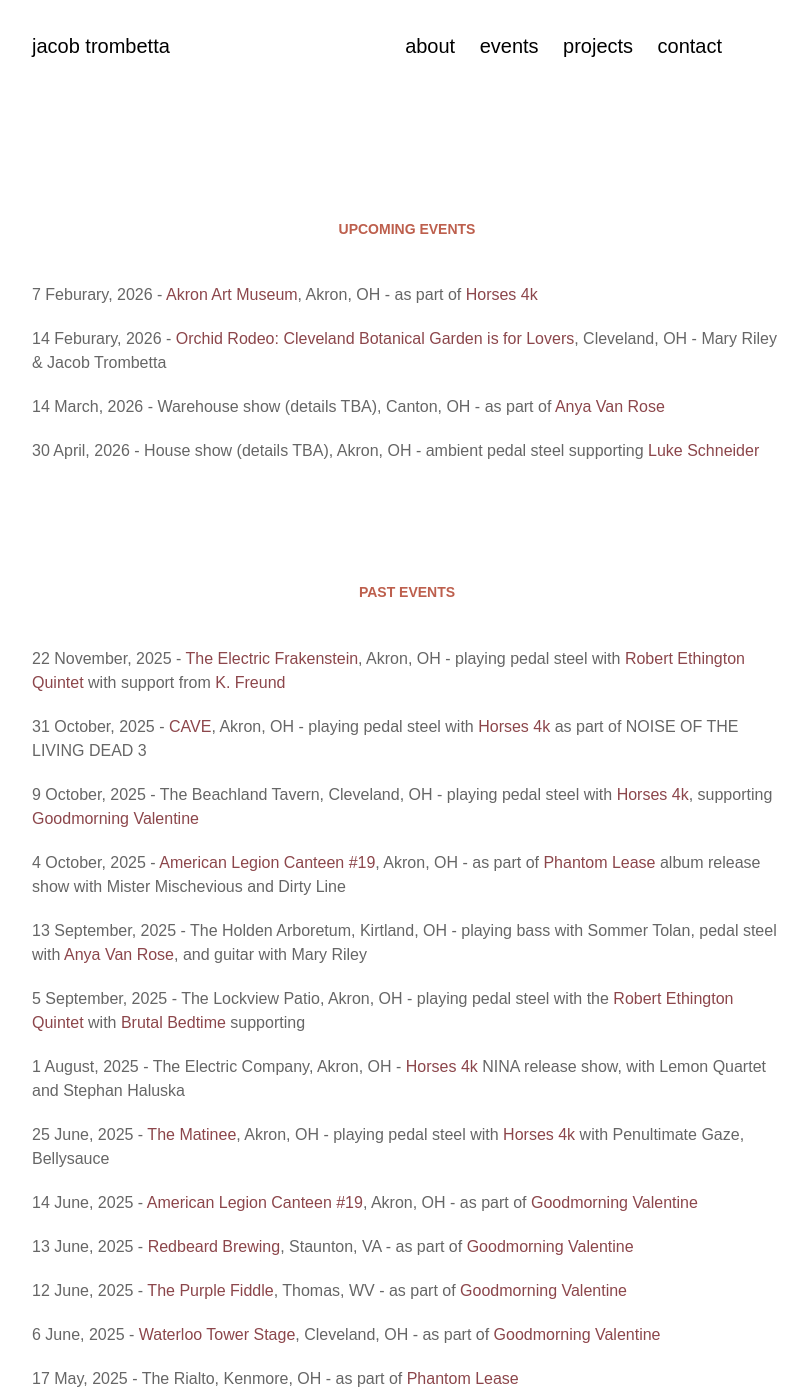
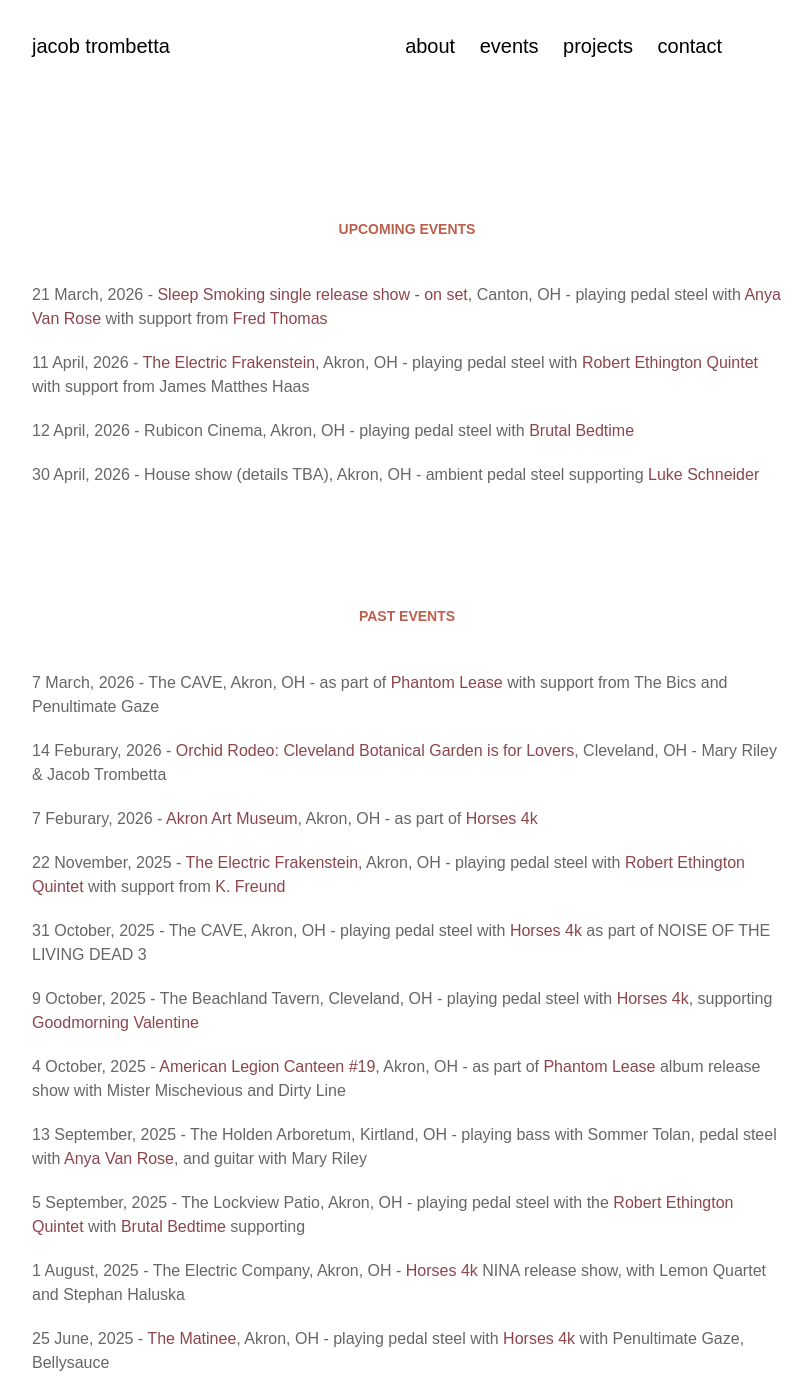
Before and after one commit to jacobtrombetta/jacobtrombetta.github.io, a Jekyll site: the page built from pages/events.md, in a window 1280 px wide and 1400 px high. Shown: the whole window, without its empty margins (263-1074 px from the left). Built offline with Jekyll 4.4.1, drawn with Linux system fonts in a browser that asks for light colours; nearby versions of some CDN libraries; some web fonts are replaced.

Commit message:
update events page

```diff
--- a/pages/events.md
+++ b/pages/events.md
@@ -5,18 +5,24 @@
 ---
 
 ### Upcoming events
-7 Feburary, 2026 - [Akron Art Museum](https://akronartmuseum.org/), Akron, OH - as part of [Horses 4k](https://www.horses4k.rodeo)
+21 March, 2026 - [Sleep Smoking single release show - on set](https://www.facebook.com/events/1241491724223542?active_tab=about), Canton, OH - playing pedal steel with [Anya Van Rose](https://www.anyavanrose.com/) with support from [Fred Thomas](www.fredthomasmusic.bandcamp.com)
 
-14 Feburary, 2026 - [Orchid Rodeo: Cleveland Botanical Garden is for Lovers](https://holdenfg.org/events/cleveland-botanical-garden/valentines-day/), Cleveland, OH - Mary Riley & Jacob Trombetta
+11 April, 2026 - [The Electric Frakenstein](https://www.instagram.com/the_electric_frankenstein/), Akron, OH - playing pedal steel with [Robert Ethington Quintet](https://www.robertethington.com/) with support from James Matthes Haas
 
-14 March, 2026 - Warehouse show (details TBA), Canton, OH - as part of [Anya Van Rose](https://www.anyavanrose.com/)
+12 April, 2026 - Rubicon Cinema, Akron, OH - playing pedal steel with [Brutal Bedtime](https://brutalbedtime.bandcamp.com/album/the-most-brutal-of-bedtimes)
 
 30 April, 2026 - House show (details TBA), Akron, OH - ambient pedal steel supporting [Luke Schneider](https://lukeschneider.bandcamp.com/)
 
 ### Past events
+7 March, 2026 - The CAVE, Akron, OH - as part of [Phantom Lease](/projects/phantom_lease) with support from The Bics and Penultimate Gaze
+
+14 Feburary, 2026 - [Orchid Rodeo: Cleveland Botanical Garden is for Lovers](https://holdenfg.org/events/cleveland-botanical-garden/valentines-day/), Cleveland, OH - Mary Riley & Jacob Trombetta
+
+7 Feburary, 2026 - [Akron Art Museum](https://akronartmuseum.org/), Akron, OH - as part of [Horses 4k](https://www.horses4k.rodeo)
+
 22 November, 2025 - [The Electric Frakenstein](https://www.instagram.com/the_electric_frankenstein/), Akron, OH - playing pedal steel with [Robert Ethington Quintet](https://www.robertethington.com/) with support from [K. Freund](https://kfreund.bandcamp.com/)
 
-31 October, 2025 - [CAVE](https://www.caveakron.org/calendar/noise-of-the-living-dead-3-tba/), Akron, OH - playing pedal steel with [Horses 4k](https://www.horses4k.rodeo) as part of NOISE OF THE LIVING DEAD 3
+31 October, 2025 - The CAVE, Akron, OH - playing pedal steel with [Horses 4k](https://www.horses4k.rodeo) as part of NOISE OF THE LIVING DEAD 3
 
 9 October, 2025 - The Beachland Tavern, Cleveland, OH - playing pedal steel with [Horses 4k](https://www.horses4k.rodeo), supporting [Goodmorning Valentine](https://goodmorningvalentine.bandcamp.com/)
 
```
